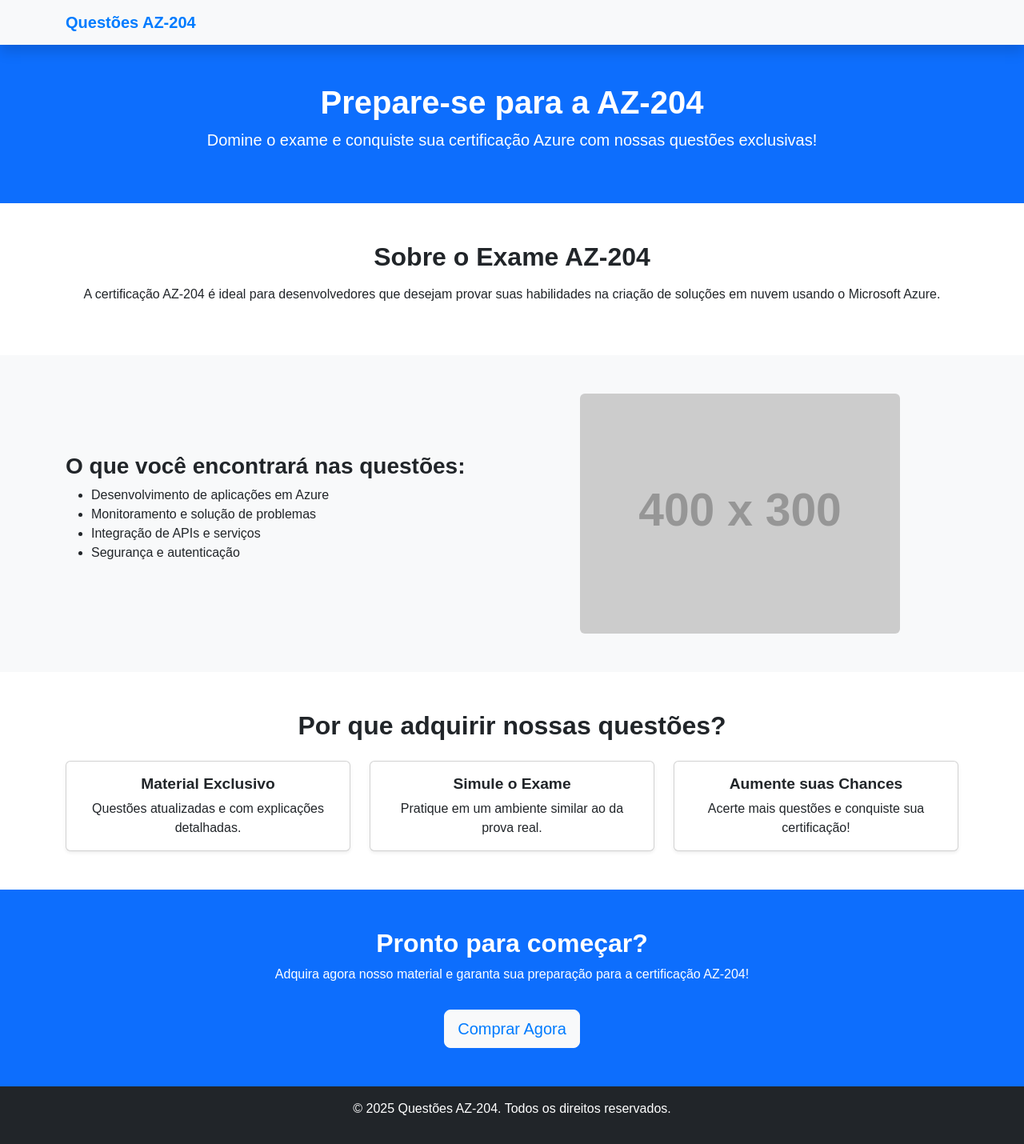
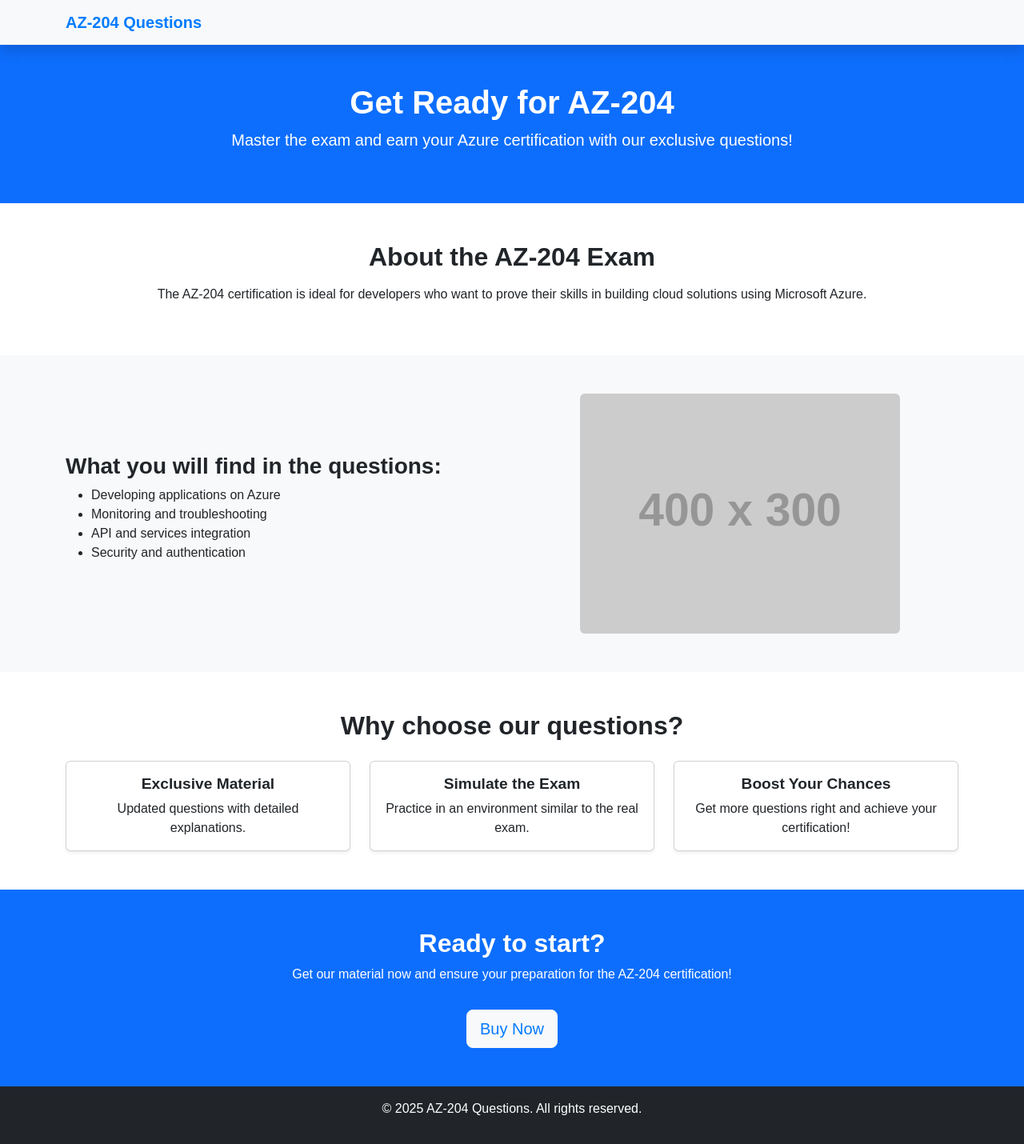
Before and after one commit to azure204questions/azure204questions.github.io, a plain HTML site: page index.html in a window 1280 px wide. Shown: the whole page at 80% size. Drawn offline with nearby package versions, Linux system fonts and the light colour scheme; placeholder pictures from the web are drawn by us.

Commit message:
Atualizar o index.html

```diff
--- a/index.html
+++ b/index.html
@@ -1,9 +1,9 @@
 <!DOCTYPE html>
-<html lang="pt-br">
+<html lang="en">
 <head>
   <meta charset="UTF-8">
   <meta name="viewport" content="width=device-width, initial-scale=1.0">
-  <title>Questões AZ-204</title>
+  <title>AZ-204 Questions</title>
   <link href="https://cdn.jsdelivr.net/npm/bootstrap@5.3.0-alpha3/dist/css/bootstrap.min.css" rel="stylesheet">
   <style>
     body {
@@ -18,7 +18,7 @@
       color: #007bff !important;
     }
 
-    #compra .btn {
+    #purchase .btn {
       color: #007bff;
     }
 
@@ -36,72 +36,72 @@
   <!-- Navbar -->
   <nav class="navbar navbar-expand-lg navbar-light bg-light shadow">
     <div class="container">
-      <a class="navbar-brand fw-bold" href="#">Questões AZ-204</a>
+      <a class="navbar-brand fw-bold" href="#">AZ-204 Questions</a>
     </div>
   </nav>
 
   <!-- Hero Section -->
   <header class="bg-primary text-white text-center py-5">
     <div class="container">
-      <h1>Prepare-se para a AZ-204</h1>
-      <p class="lead">Domine o exame e conquiste sua certificação Azure com nossas questões exclusivas!</p>
+      <h1>Get Ready for AZ-204</h1>
+      <p class="lead">Master the exam and earn your Azure certification with our exclusive questions!</p>
     </div>
   </header>
 
-  <!-- Sobre o Exame -->
-  <section id="sobre-exame" class="py-5">
+  <!-- About the Exam -->
+  <section id="about-exam" class="py-5">
     <div class="container text-center">
-      <h2>Sobre o Exame AZ-204</h2>
-      <p class="mt-3">A certificação AZ-204 é ideal para desenvolvedores que desejam provar suas habilidades na criação de soluções em nuvem usando o Microsoft Azure.</p>
+      <h2>About the AZ-204 Exam</h2>
+      <p class="mt-3">The AZ-204 certification is ideal for developers who want to prove their skills in building cloud solutions using Microsoft Azure.</p>
     </div>
   </section>
 
-  <!-- Conteúdo das Questões -->
-  <section id="conteudo" class="bg-light py-5">
+  <!-- Question Content -->
+  <section id="content" class="bg-light py-5">
     <div class="container">
       <div class="row align-items-center">
         <div class="col-md-6">
-          <h3>O que você encontrará nas questões:</h3>
+          <h3>What you will find in the questions:</h3>
           <ul>
-            <li>Desenvolvimento de aplicações em Azure</li>
-            <li>Monitoramento e solução de problemas</li>
-            <li>Integração de APIs e serviços</li>
-            <li>Segurança e autenticação</li>
+            <li>Developing applications on Azure</li>
+            <li>Monitoring and troubleshooting</li>
+            <li>API and services integration</li>
+            <li>Security and authentication</li>
           </ul>
         </div>
         <div class="col-md-6 text-center">
-          <img src="https://via.placeholder.com/400x300" alt="Conteúdo do Exame" class="img-fluid rounded">
+          <img src="https://via.placeholder.com/400x300" alt="Exam Content" class="img-fluid rounded">
         </div>
       </div>
     </div>
   </section>
 
-  <!-- Vantagens -->
-  <section id="vantagens" class="py-5">
+  <!-- Advantages -->
+  <section id="advantages" class="py-5">
     <div class="container text-center">
-      <h2>Por que adquirir nossas questões?</h2>
+      <h2>Why choose our questions?</h2>
       <div class="row mt-4">
         <div class="col-md-4">
           <div class="card shadow-sm">
             <div class="card-body">
-              <h5 class="card-title">Material Exclusivo</h5>
-              <p class="card-text">Questões atualizadas e com explicações detalhadas.</p>
+              <h5 class="card-title">Exclusive Material</h5>
+              <p class="card-text">Updated questions with detailed explanations.</p>
             </div>
           </div>
         </div>
         <div class="col-md-4">
           <div class="card shadow-sm">
             <div class="card-body">
-              <h5 class="card-title">Simule o Exame</h5>
-              <p class="card-text">Pratique em um ambiente similar ao da prova real.</p>
+              <h5 class="card-title">Simulate the Exam</h5>
+              <p class="card-text">Practice in an environment similar to the real exam.</p>
             </div>
           </div>
         </div>
         <div class="col-md-4">
           <div class="card shadow-sm">
             <div class="card-body">
-              <h5 class="card-title">Aumente suas Chances</h5>
-              <p class="card-text">Acerte mais questões e conquiste sua certificação!</p>
+              <h5 class="card-title">Boost Your Chances</h5>
+              <p class="card-text">Get more questions right and achieve your certification!</p>
             </div>
           </div>
         </div>
@@ -110,25 +110,25 @@
   </section>
 
   <!-- Call to Action -->
-  <section id="compra" class="bg-primary text-white text-center py-5">
+  <section id="purchase" class="bg-primary text-white text-center py-5">
     <div class="container">
-      <h2>Pronto para começar?</h2>
-      <p>Adquira agora nosso material e garanta sua preparação para a certificação AZ-204!</p>
-      <button class="btn btn-light btn-lg mt-3" onclick="comprar()">Comprar Agora</button>
+      <h2>Ready to start?</h2>
+      <p>Get our material now and ensure your preparation for the AZ-204 certification!</p>
+      <button class="btn btn-light btn-lg mt-3" onclick="buy()">Buy Now</button>
     </div>
   </section>
 
   <!-- Footer -->
   <footer class="bg-dark text-white text-center py-3">
     <div class="container">
-      <p>&copy; 2025 Questões AZ-204. Todos os direitos reservados.</p>
+      <p>&copy; 2025 AZ-204 Questions. All rights reserved.</p>
     </div>
   </footer>
 
   <script>
-    function comprar() {
-      alert("Redirecionando para a página de pagamento...");
-      window.location.href = "https://linkparapagamento.com";
+    function buy() {
+      alert("Redirecting to the payment page...");
+      window.location.href = "https://paymentlink.com";
     }
   </script>
   <script src="https://cdn.jsdelivr.net/npm/bootstrap@5.3.0-alpha3/dist/js/bootstrap.bundle.min.js"></script>
```
